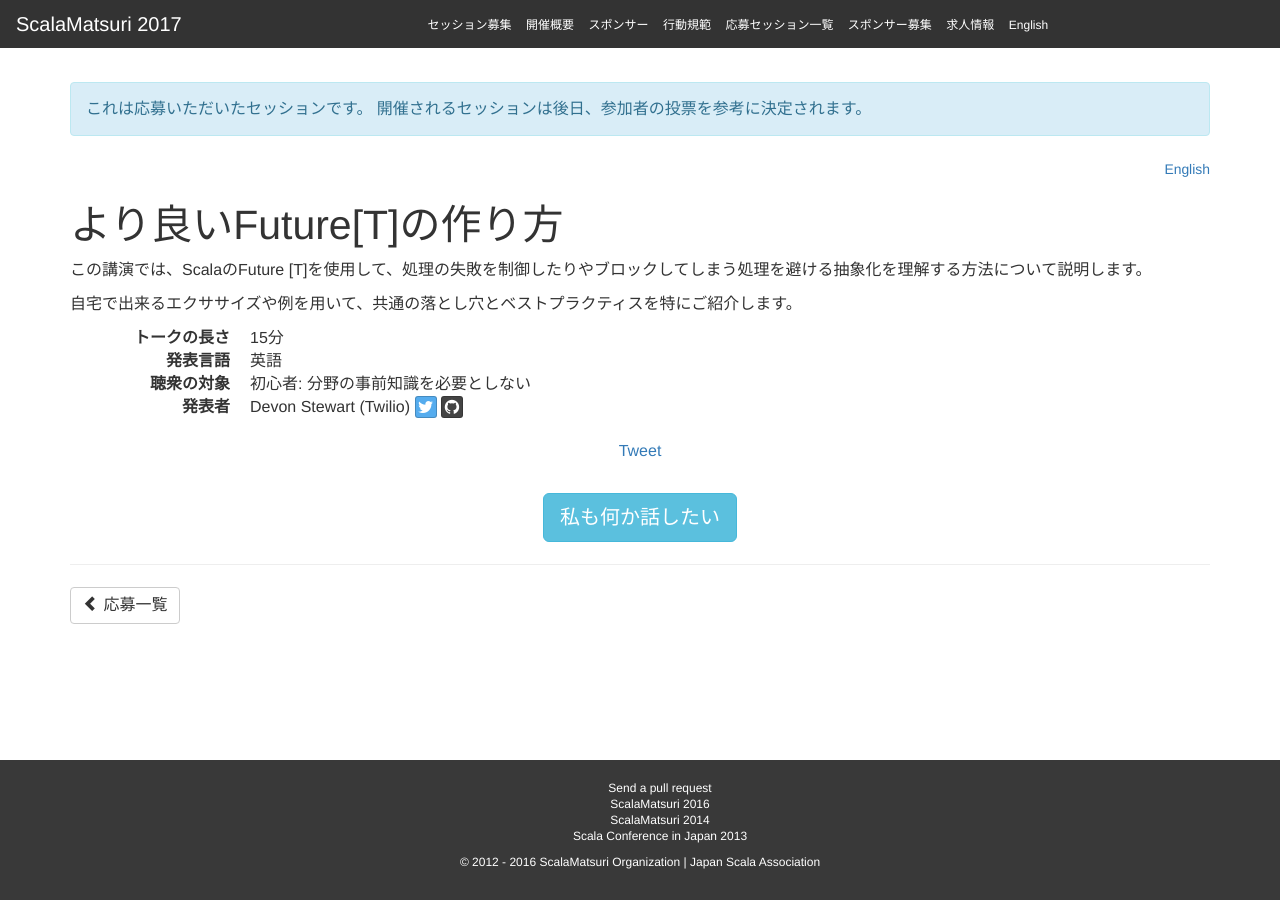
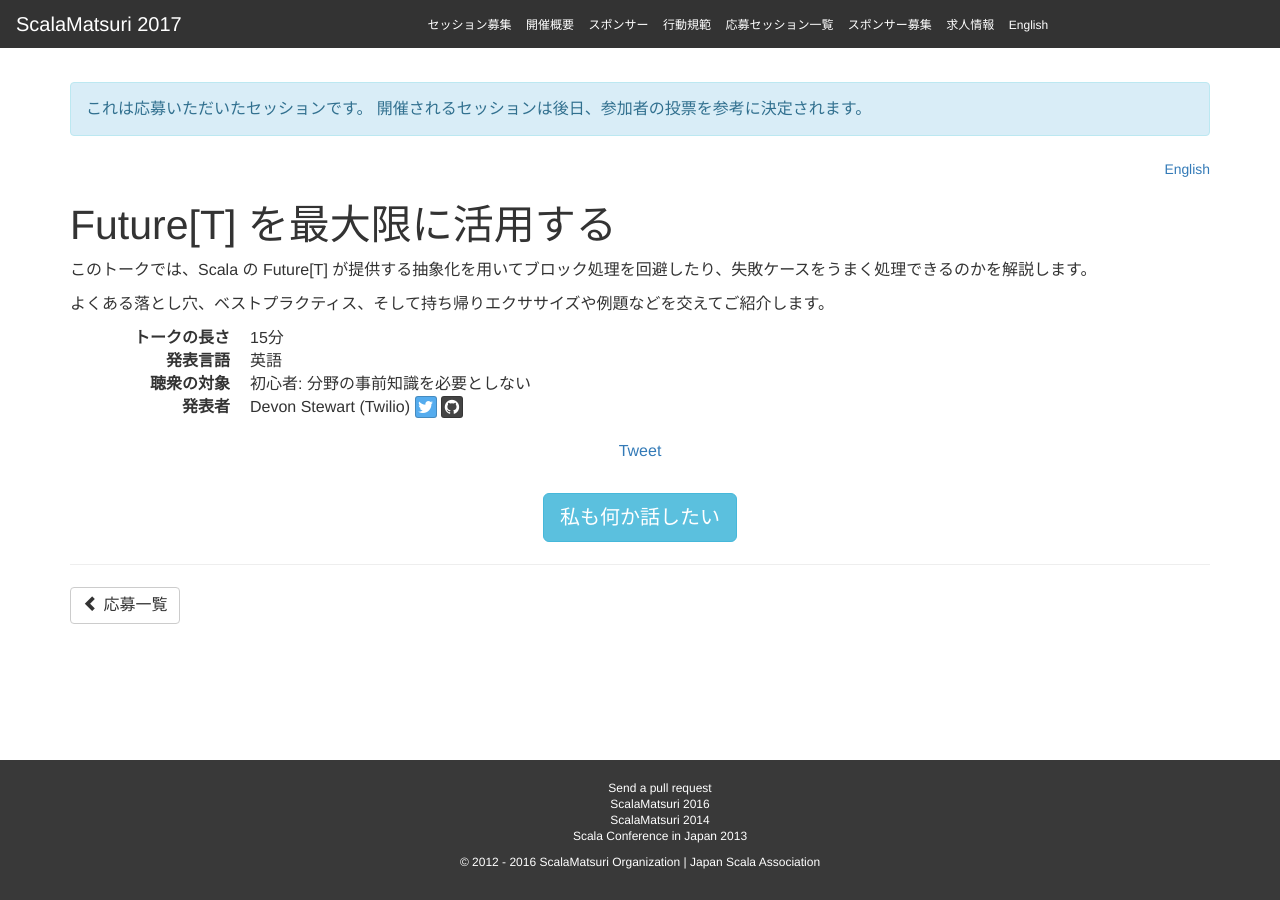
Before and after one commit to scalajp/2017.scalamatsuri.org, a Jekyll site: the page built from _candidates_ja/DevonStewart_2.md, in a window 1280 px wide. Built offline with Jekyll 4.4.1, drawn with Linux system fonts in a browser that asks for light colours; nearby versions of some CDN libraries; comment, search, counter and statistics services are not loaded.

Commit message:
Apply advice

```diff
--- a/_candidates_ja/DevonStewart_2.md
+++ b/_candidates_ja/DevonStewart_2.md
@@ -1,6 +1,6 @@
 ---
 name: Devon Stewart
-title: "より良いFuture[T]の作り方"
+title: "Future[T] を最大限に活用する"
 length: 15
 audience: Beginner
 language: English
@@ -13,6 +13,6 @@
   - Intro to Scala
   - Software Design and Architecture
 ---
-この講演では、ScalaのFuture [T]を使用して、処理の失敗を制御したりやブロックしてしまう処理を避ける抽象化を理解する方法について説明します。
+このトークでは、Scala の Future[T] が提供する抽象化を用いてブロック処理を回避したり、失敗ケースをうまく処理できるのかを解説します。
 
-自宅で出来るエクササイズや例を用いて、共通の落とし穴とベストプラクティスを特にご紹介します。
+よくある落とし穴、ベストプラクティス、そして持ち帰りエクササイズや例題などを交えてご紹介します。
```
